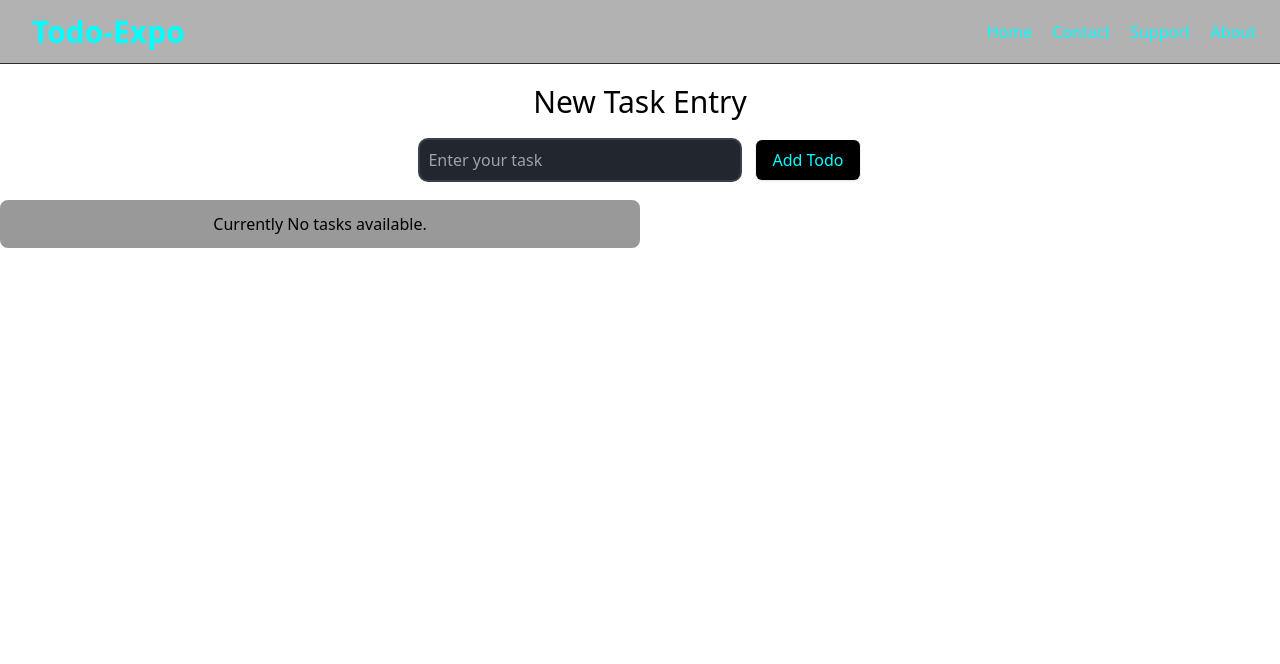
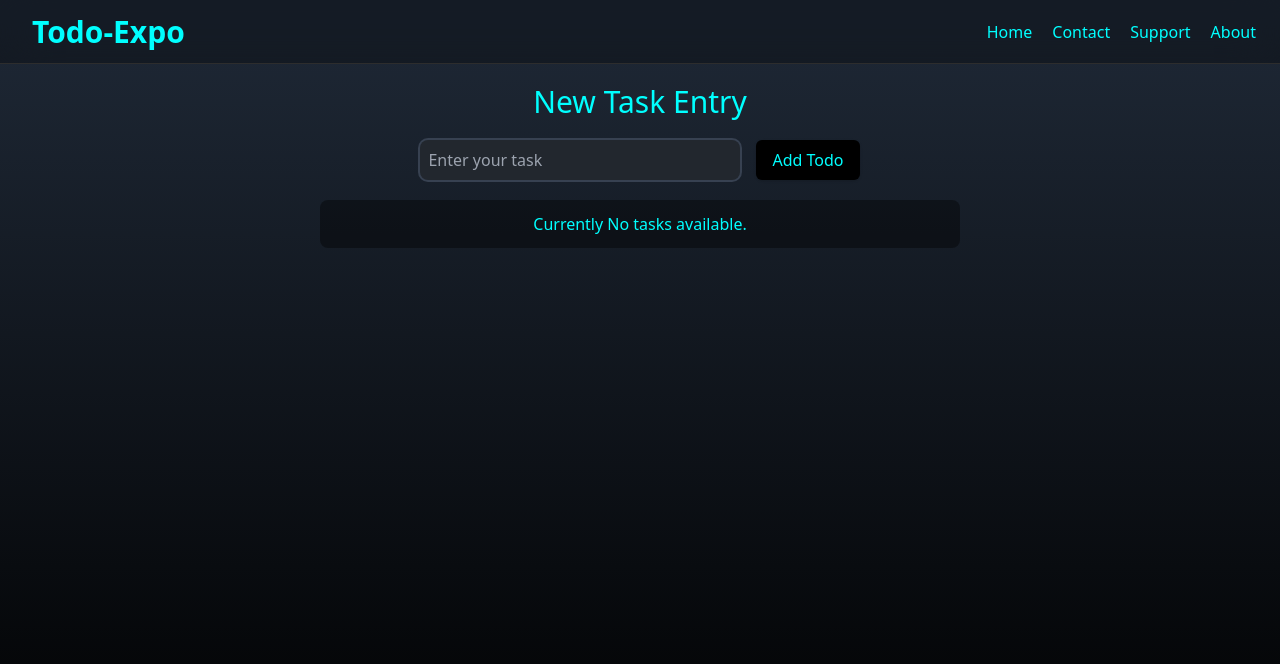
Before and after one commit to bolanpartik/task-expo, a React (Vite) app: page / in a window 1280 px wide. Shown: the top 664 px of the page. Built offline with nearby package versions, Linux system fonts and the light colour scheme.

Commit message:
add styles for App.jsx

```diff
--- a/src/App.jsx
+++ b/src/App.jsx
@@ -9,8 +9,9 @@ function App() {
   const [allTodos, setAllTodos] = useState([])
 
   return (
-    <div>
+    <div className="bg-gradient-to-b from-gray-800 to-black min-h-dvh max-h-dvh text-customCyan">
       <NavBar />
+      <div className="flex justify-center w-full items-center flex-col">
         <AddTodo
             setAllTodos={setAllTodos}
             todoRef={todoRef}
@@ -21,6 +22,7 @@ function App() {
             todoRef={todoRef}
         />
       </div>
+    </div>
   )
 }
 
```
Lines whose indentation alone changed are shown as unchanged.
